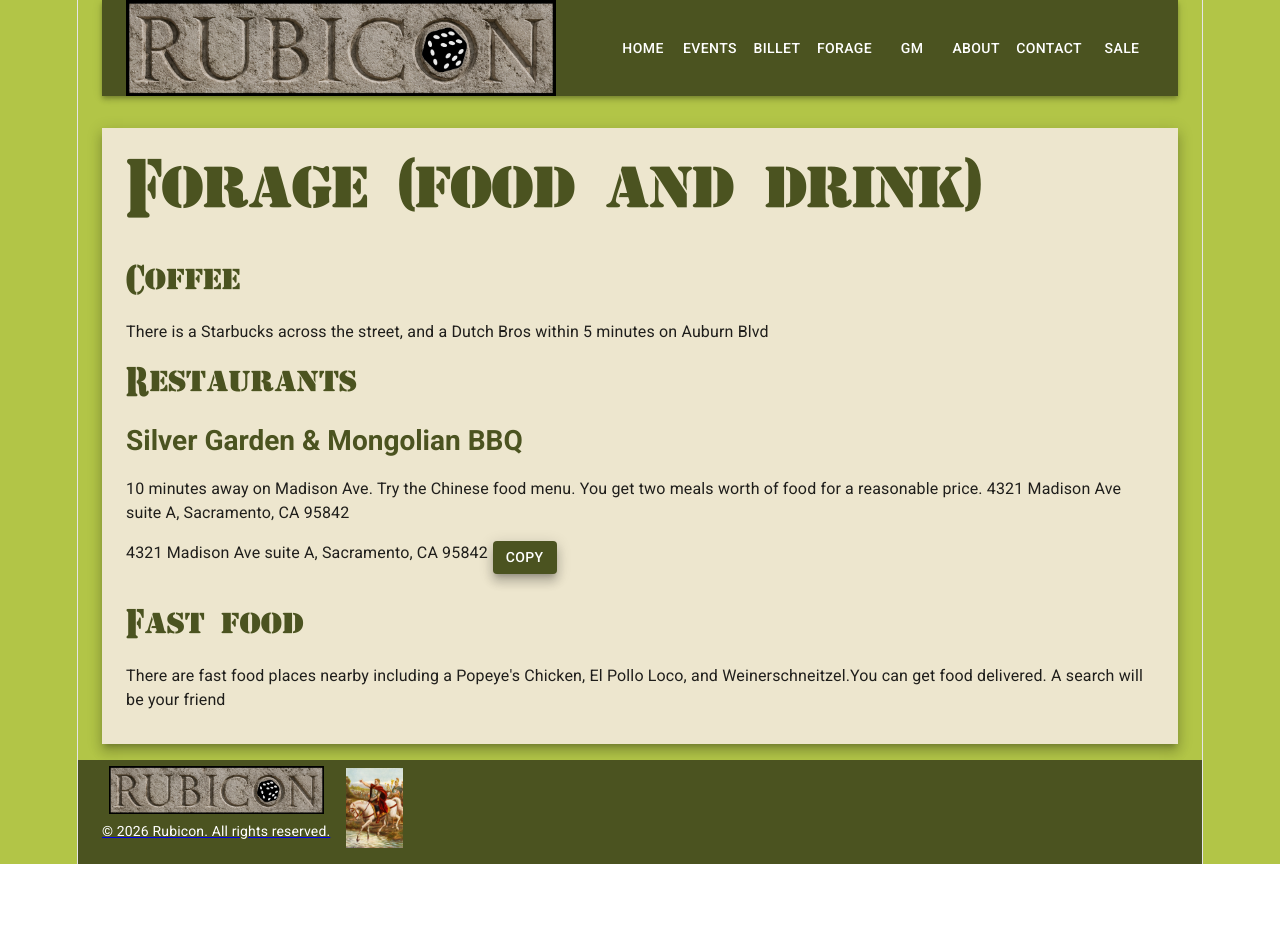
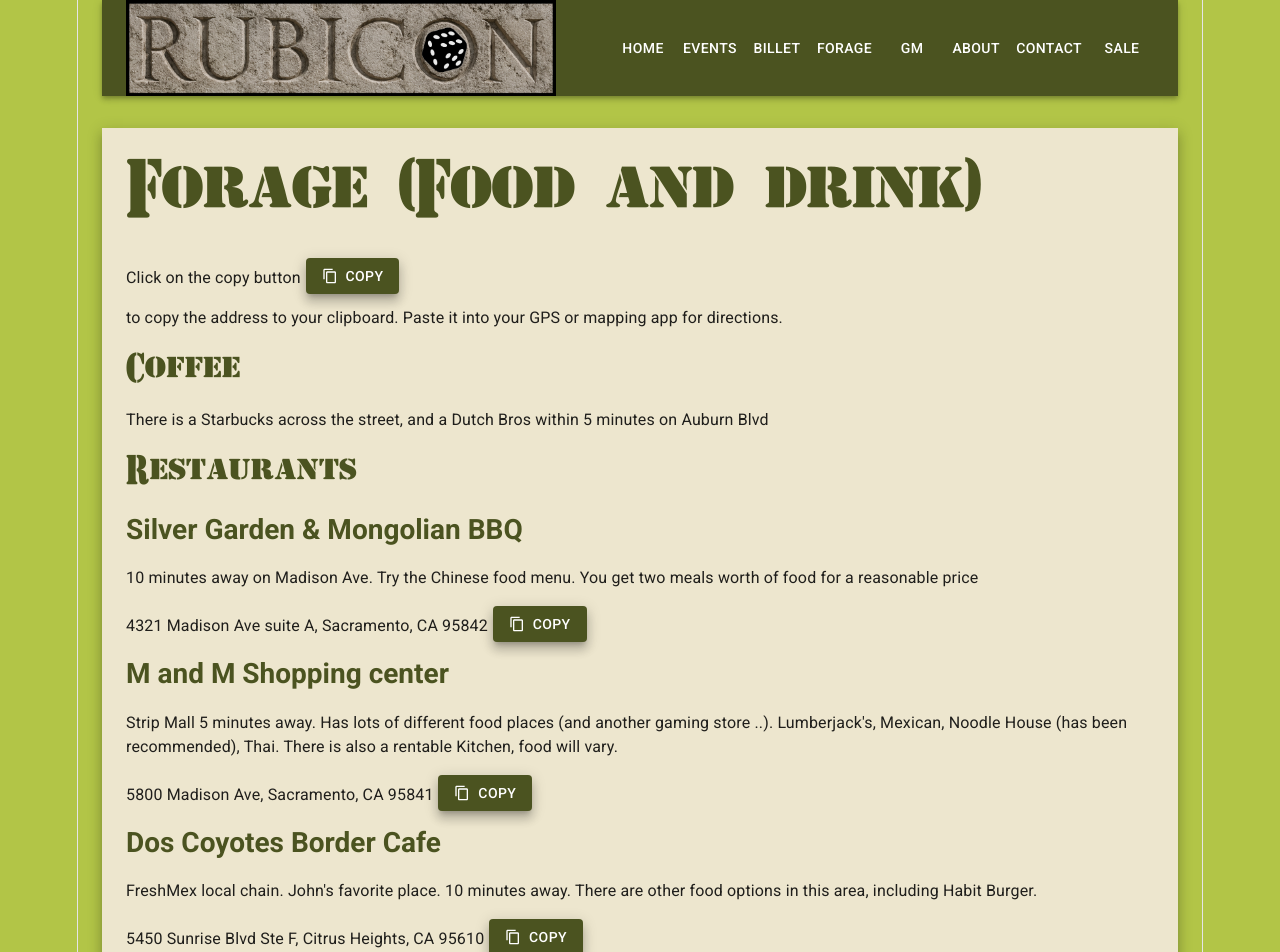
Before and after one commit to johnlobster/rubicon, a React (Vite) app: page /forage in a window 1280 px wide. Shown: the top 952 px of the page. Before the commit the page ends 864 px from the top, so only its background shows below. Built offline with nearby package versions, Linux system fonts and the light colour scheme.

Commit message:
added more food and lodginf information

```diff
--- a/src/components/RubCopyButton.tsx
+++ b/src/components/RubCopyButton.tsx
@@ -2,6 +2,7 @@ import type { ReactNode } from 'react'
 import Button from '@mui/material/Button'
 import Box from '@mui/material/Box'
 import type { SxProps, Theme } from '@mui/material/styles'
+import ContentCopyIcon from '@mui/icons-material/ContentCopy';
 
 interface RubContainerProps {
   children: ReactNode
@@ -14,7 +15,7 @@ export default function RubButton({ children, sx }: RubContainerProps) {
   return (
     <div>
       <Box sx={{ display: 'flex', mb: 1.5, gap: 0.6, maxWidth: '600px' }}>
-        <span>
+        <span style={{ paddingTop: '0.5rem' }}>
           {children}
         </span>
         <Button
@@ -24,11 +25,11 @@ export default function RubButton({ children, sx }: RubContainerProps) {
             boxShadow: (theme) => theme.shadows[8],
             mt: 0,
             mb: 0,
-            p: 0.5,
+
             ...sx,
           }}
         >
-          COPY
+          <ContentCopyIcon style={{ paddingRight: '0.5rem' }} />  COPY
         </Button>
       </Box>
     </div>
--- a/src/pages/Billet.tsx
+++ b/src/pages/Billet.tsx
@@ -8,8 +8,14 @@ function Billet() {
       <Typography variant="h1" align='left' gutterBottom>
         Billet (Accomodation)
       </Typography>
+
       <Typography align='left' component="p" sx={{ mb: 2 }}>
         Based on the collective knowledge of locals, we would advise avoiding any of the various hotels or motels along Auburn Blvd or Madison Avenue. For a couple of more minutes travel, heading east towards Roseville gets you safer and cleaner options within a 20 minute drive.
+      </Typography>
+
+
+      <Typography align='left' component="p" sx={{ mb: 2 }}>
+        <RubButton>Click on the copy button</RubButton> to copy the address to your clipboard. Paste it into your GPS or mapping app for directions.
       </Typography>
 
       <Typography align='left' variant="h5" sx={{ mb: 2 }}>
@@ -22,9 +28,9 @@ function Billet() {
       <Typography align='left' component="p" sx={{ mb: 2 }}>
         Free parking, just off the Douglas exit on North Sunrise, free breakfast although there's a 24 hour IHOP within walking distance.
       </Typography>
-      <Typography align='left' component="p" sx={{ mb: 2 }}>
+      <RubButton>
         130 N Sunrise Ave, Roseville, CA, 95661
-      </Typography>
+      </RubButton>
 
 
       <Typography align='left' variant="h5" sx={{ mb: 2 }}>
@@ -34,9 +40,7 @@ function Billet() {
         $185 with taxes + fees for November 7
       </Typography>
       <Typography align='left' component="p" sx={{ mb: 2 }}>4.5 stars on Google</Typography>
-      <Typography align='left' component="p" sx={{ mb: 2 }}>
-        1398 E. Roseville Pky, Roseville, CA, 95661
-      </Typography>
+
       <RubButton  >
         1398 E. Roseville Pky, Roseville, CA, 95661
       </RubButton>
@@ -48,9 +52,9 @@ function Billet() {
         $141 with taxes + fees for November 7
       </Typography>
       <Typography align='left' component="p" sx={{ mb: 2 }}>3 star hotel, 4 stars on Google </Typography>
-      <Typography align='left' component="p" sx={{ mb: 2 }}>
+      <RubButton>
         1951 Taylor Rd, Roseville, CA, 95661
-      </Typography>
+      </RubButton>
     </RubContainer>
   )
 }
--- a/src/pages/Forage.tsx
+++ b/src/pages/Forage.tsx
@@ -6,7 +6,11 @@ function Forage() {
   return (
     <RubContainer>
       <Typography align='left' variant="h1" gutterBottom>
-        Forage (food and drink)
+        Forage (Food and drink)
+      </Typography>
+
+      <Typography align='left' component="p" sx={{ mb: 2 }}>
+        <RubButton>Click on the copy button</RubButton> to copy the address to your clipboard. Paste it into your GPS or mapping app for directions.
       </Typography>
 
       <Typography align='left' variant="h4" sx={{ mb: 2 }}>
@@ -23,17 +27,41 @@ function Forage() {
         Silver Garden & Mongolian BBQ
       </Typography>
       <Typography align='left' component="p" sx={{ mb: 2 }}>
-        10 minutes away on Madison Ave. Try the Chinese food menu. You get two meals worth of food for a reasonable price.
-        4321 Madison Ave suite A, Sacramento, CA 95842
+        10 minutes away on Madison Ave. Try the Chinese food menu. You get two meals worth of food for a reasonable price
       </Typography>
-      <RubButton sx={{ mb: 2 }} >
+      <RubButton  >
         4321 Madison Ave suite A, Sacramento, CA 95842
       </RubButton>
+      <Typography align='left' variant="h5" sx={{ mb: 2 }}>
+        M and M Shopping center
+      </Typography>
+      <Typography align='left' component="p" sx={{ mb: 2 }}>
+        Strip Mall 5 minutes away. Has lots of different food places (and another gaming store ..). Lumberjack's, Mexican, Noodle House (has been recommended), Thai.
+        There is also a rentable Kitchen, food will vary.
+      </Typography>
+      <RubButton  >
+        5800 Madison Ave, Sacramento, CA 95841
+      </RubButton>
+
+      <Typography align='left' variant="h5" sx={{ mb: 2 }}>
+        Dos Coyotes Border Cafe
+      </Typography>
+      <Typography align='left' component="p" sx={{ mb: 2 }}>
+        FreshMex local chain. John's favorite place. 10 minutes away. There are other food options in this area, including Habit Burger.
+      </Typography>
+      <RubButton  >
+      5450 Sunrise Blvd Ste F, Citrus Heights, CA 95610
+      </RubButton>
+
       <Typography align='left' variant="h4" sx={{ mb: 2 }}>
         Fast food
       </Typography>
       <Typography align='left' component="p" sx={{ mb: 2 }}>
-        There are fast food places nearby including a Popeye's Chicken, El Pollo Loco, and Weinerschneitzel.You can get food delivered. A search will be your friend
+        There are fast food places nearby including a Popeye's Chicken, El Pollo Loco, Weinerschneitzel and In and Out Burger.
+        A search will be your friend.
+      </Typography>
+      <Typography align='left' variant="h5" sx={{ mb: 2 }}>
+        You can get food delivered
       </Typography>
     </RubContainer>
   )
--- a/src/pages/Home.tsx
+++ b/src/pages/Home.tsx
@@ -53,6 +53,10 @@ function Home() {
           See <a href="/sale">Sale</a> page. Will be on the Sunday. Tables are $10 and available for GMs and weekend pass purchasers
         </Typography>
 
+        <Typography variant="h3" align='left' sx={{ mt: '0.5rem' }}>Local information</Typography>
+        <Typography align='left'>
+          For food, go to <a href="/forage">Forage</a> page. For accommodation,  go to <a href="/billet">Billet</a> page.
+        </Typography>
       <section id="spacer"></section>
       </RubContainer>
     </>
```
